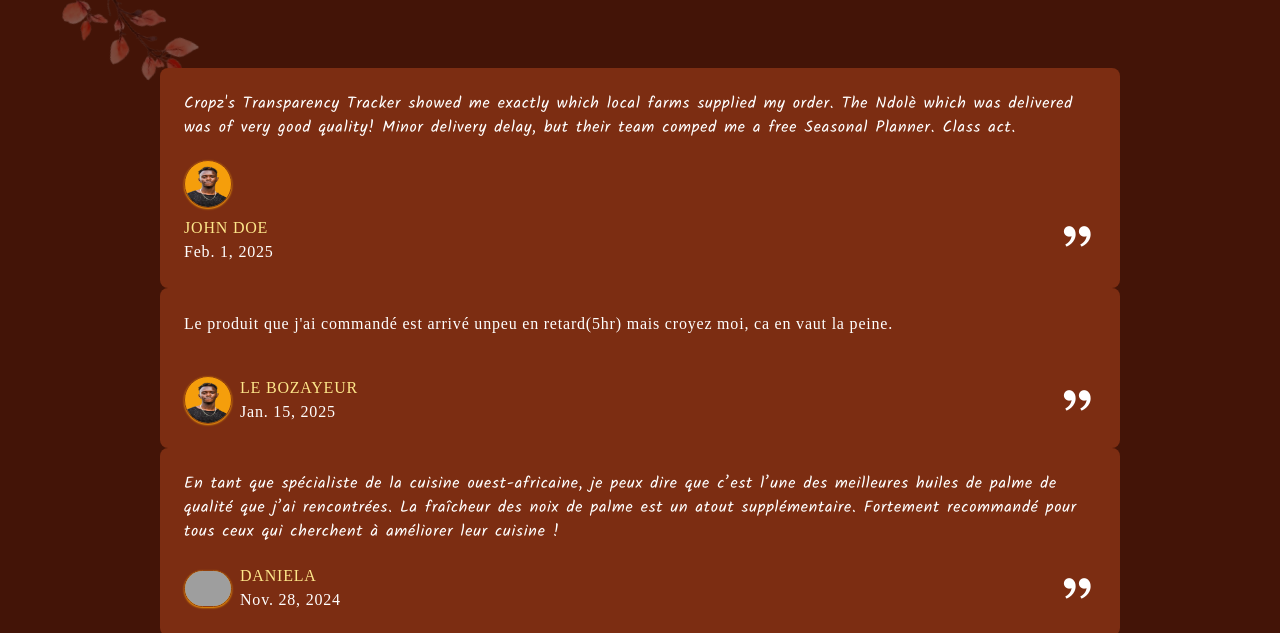
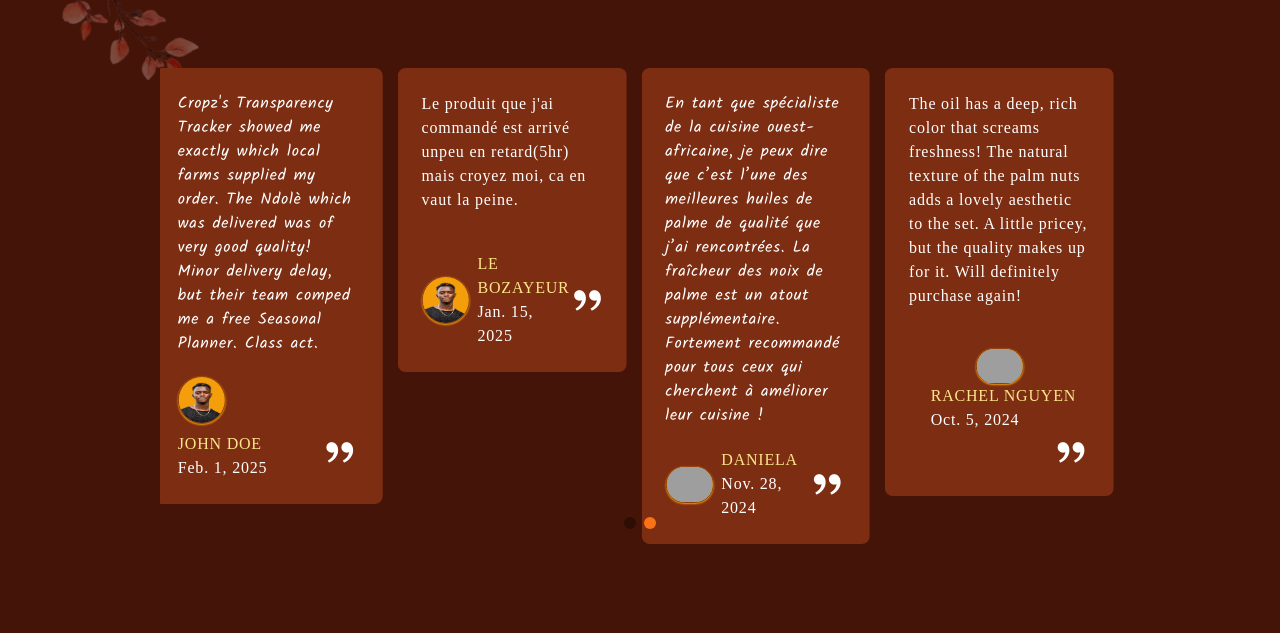
Before and after one commit to kodage111/vegetable_market, a website with bundled scripts: page index.html in a window 1280 px wide. Shown: the part 4166-4799 px from the top of the page. Built offline with nearby package versions, Linux system fonts and the light colour scheme; grey boxes are pictures that could not be loaded; a web font is replaced by a local one.

Commit message:
Swiper added (#19)
* profile images used

* new stylesheets used

* swiper component controller initialized

* review sectionn in HTML

* output css file

* screen sizes modified

* swiper cdn added

```diff
--- a/index.html
+++ b/index.html
@@ -8,6 +8,7 @@
   <title>Cropz</title>
   <link rel="shortcut icon" href="assets/img/favicon.ico" type="image/x-icon" />
   <link rel="stylesheet" href="https://cdnjs.cloudflare.com/ajax/libs/remixicon/4.5.0/remixicon.min.css" />
+  <link rel="stylesheet" href="https://cdn.jsdelivr.net/npm/swiper@11/swiper-bundle.min.css" />
 </head>
 
 <body>
@@ -257,7 +258,6 @@
         <h1 class="text-4xl sm:text-5xl font-bold">Popular</h1>
       </div>
 
-
       <div
         class="container w-full items-center gap-y-36 grid grid-cols-1 gap-x-10 md:grid-cols-2 lg:grid-cols-3 lg:gap-y-24 xl:grid-cols-4">
 
@@ -482,6 +482,7 @@
     </section>
   </main>
   <script src="./dist/main.js" type="module"></script>
+  <script src="https://cdn.jsdelivr.net/npm/swiper@11/swiper-bundle.min.js"></script>
 </body>
 
 </html>
```
